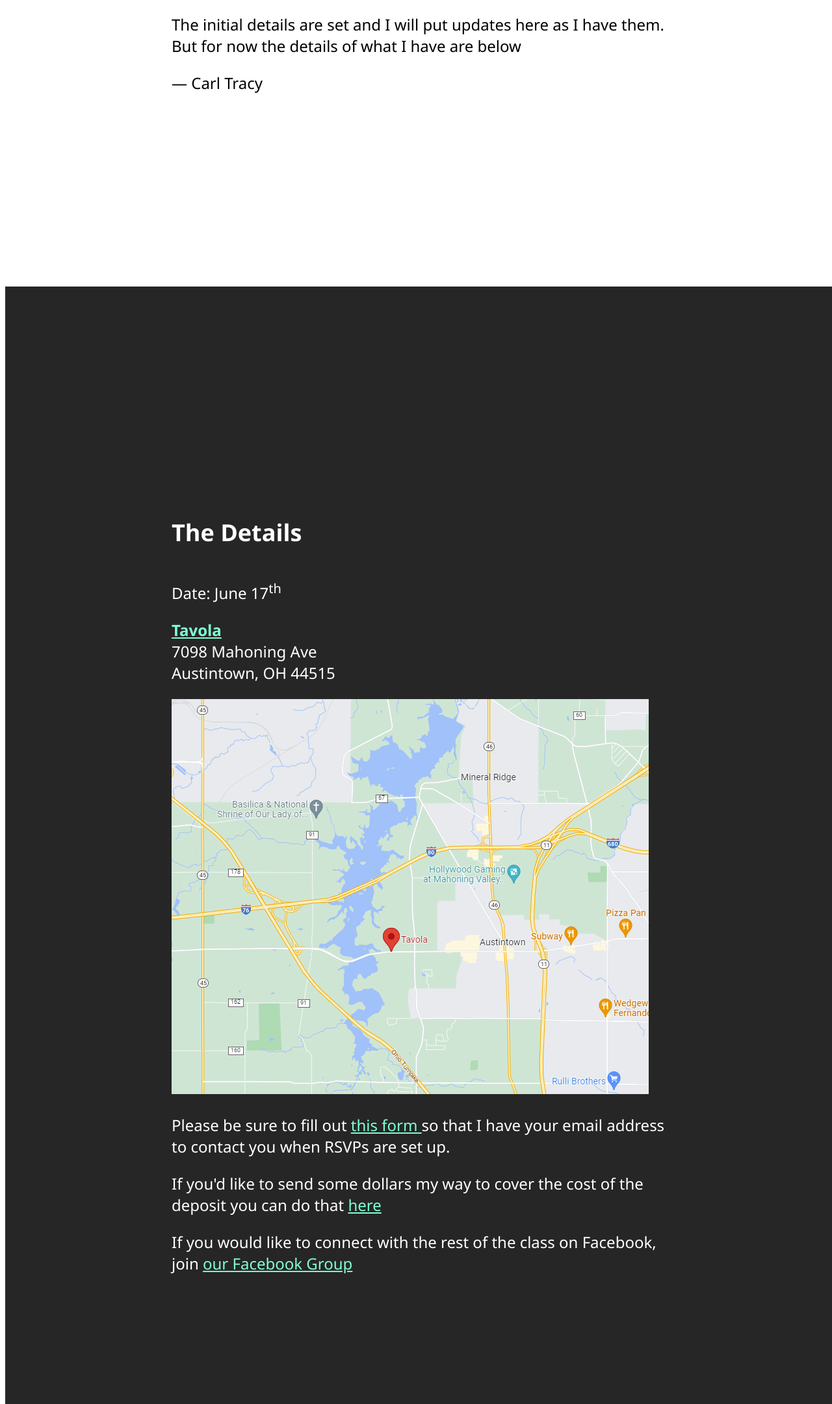
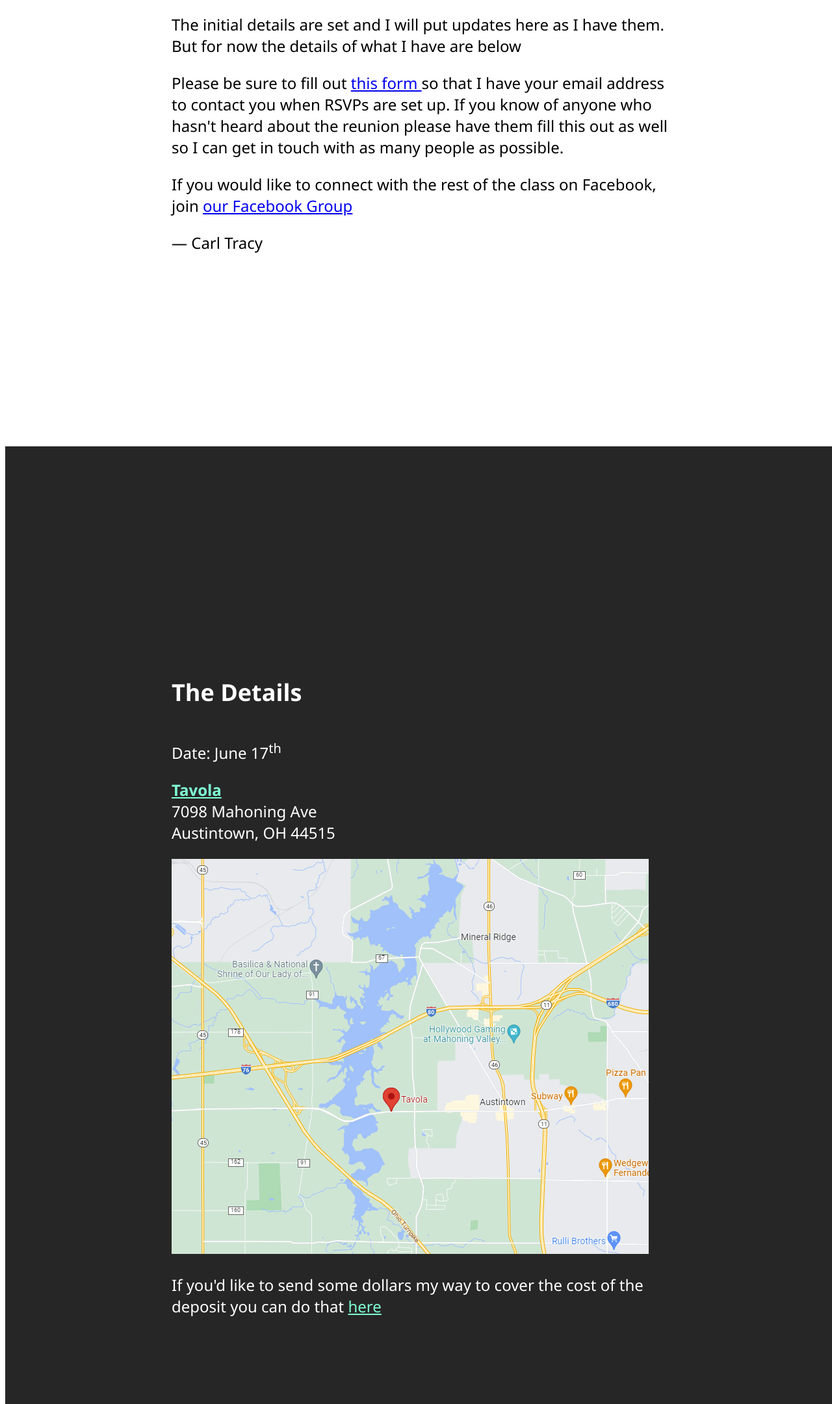
Before and after one commit to chaos46692/MRHS93, a plain HTML site: page index.html in a window 1280 px wide. Shown: the part 1290-3451 px from the top of the page at 65% size. Drawn offline with Linux system fonts and the light colour scheme.

Commit message:
moved some content

```diff
--- a/index.html
+++ b/index.html
@@ -32,6 +32,16 @@
                 what I have are below
             </p>
             <p>
+                Please be sure to fill out <a href="https://docs.google.com/forms/d/e/1FAIpQLSe5LevwBbKfJP9OUHUj9iAzHhB9B3ExvKS-gL7GIM9TSlZ29Q/viewform?fbclid=IwAR0lo4StbTZj9nS2f9hXUQhUEXfqubgkTM0vbPUoiZ2Im0wKN3vYdZuoe-U" target="_none">
+                    this form
+                </a> so that I have your email address to contact you when RSVPs are set up. If you know of anyone who hasn't heard about the
+                reunion please have them fill this out as well so I can get in touch with as many people as possible.
+            </p>
+            <p>
+                If you would like to connect with the rest of the class on Facebook, join <a href="https://www.facebook.com/groups/116955541784632/" target="_none">our Facebook Group</a>
+            </p>
+
+            <p>
                 &mdash; Carl Tracy
             </p>
             &nbsp;
@@ -60,16 +70,8 @@
 
             <div class="clear">
                 <p>
-                    Please be sure to fill out <a href="https://docs.google.com/forms/d/e/1FAIpQLSe5LevwBbKfJP9OUHUj9iAzHhB9B3ExvKS-gL7GIM9TSlZ29Q/viewform?fbclid=IwAR0lo4StbTZj9nS2f9hXUQhUEXfqubgkTM0vbPUoiZ2Im0wKN3vYdZuoe-U" target="_none">
-                        this form
-                    </a> so that I have your email address to contact you when RSVPs are set up.
-                </p>
-                <p>
                     If you'd like to send some dollars my way to cover the cost of the deposit you can do that
                     <a href="pay.html">here</a>
-                </p>
-                <p>
-                    If you would like to connect with the rest of the class on Facebook, join <a href="https://www.facebook.com/groups/116955541784632/" target="_none">our Facebook Group</a>
                 </p>
 
                 &nbsp;
```
